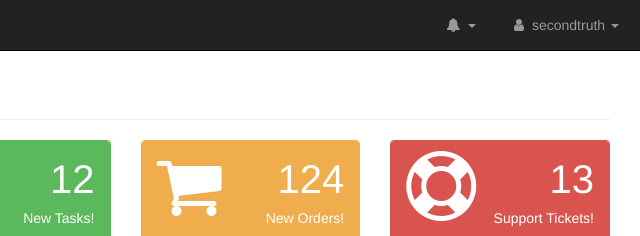
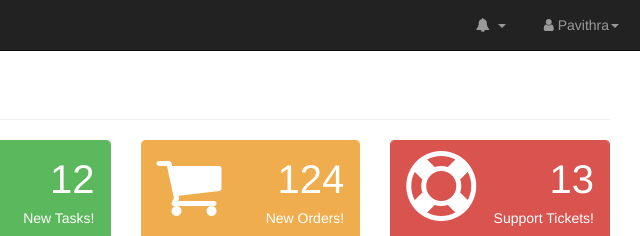
Before and after one commit to pavi2003-eng/Admin-Panel, a plain HTML site: page pages/index.html in a window 1280 px wide. Shown: the top 236 px of the page, 640-1280 px from the left. Drawn offline with Linux system fonts and the light colour scheme; a script that the page names is missing.

Commit message:
Update index.html

```diff
--- a/pages/index.html
+++ b/pages/index.html
@@ -107,7 +107,7 @@
                     </li>
                     <li class="dropdown">
                         <a class="dropdown-toggle" data-toggle="dropdown" href="#">
-                            <i class="fa fa-user fa-fw"></i> secondtruth <b class="caret"></b>
+                            <i class="fa fa-user fa-fw"></i>Pavithra<b class="caret"></b>
                         </a>
                         <ul class="dropdown-menu dropdown-user">
                             <li><a href="#"><i class="fa fa-user fa-fw"></i> User Profile</a>
```
